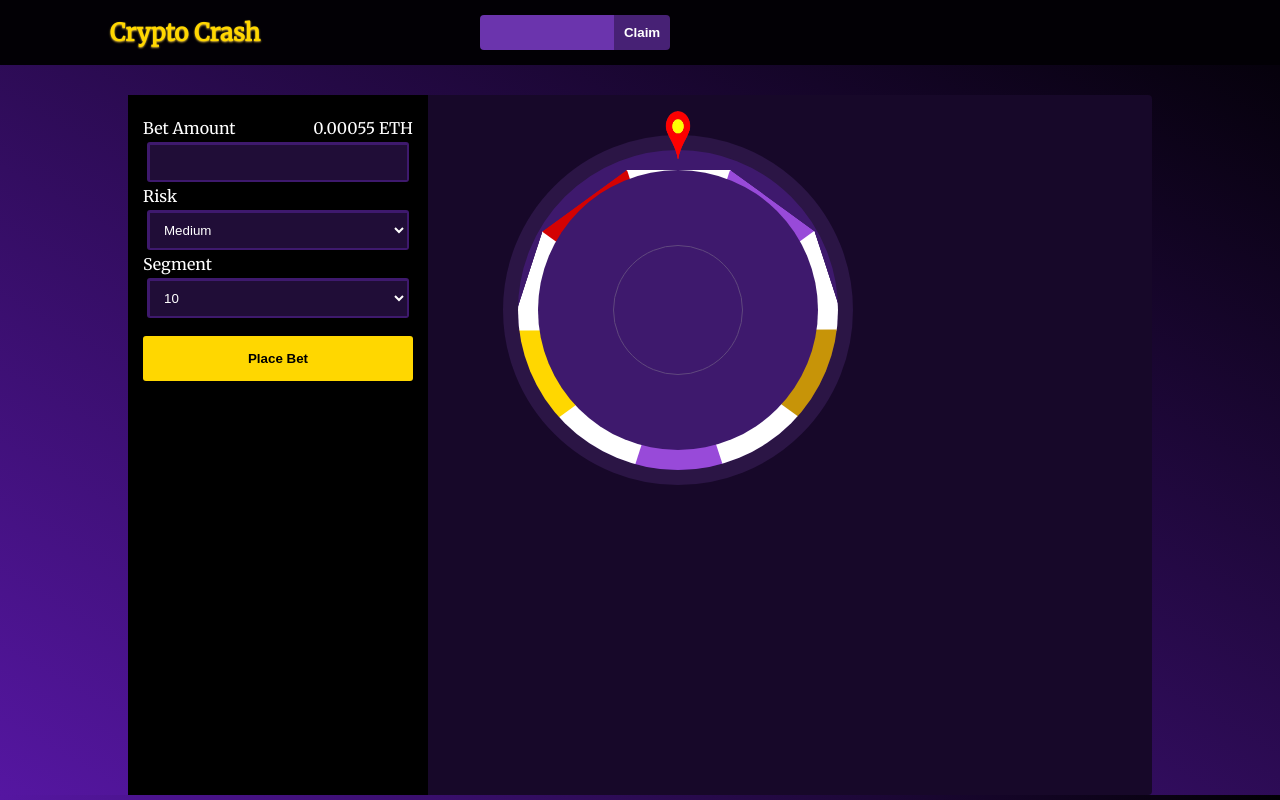
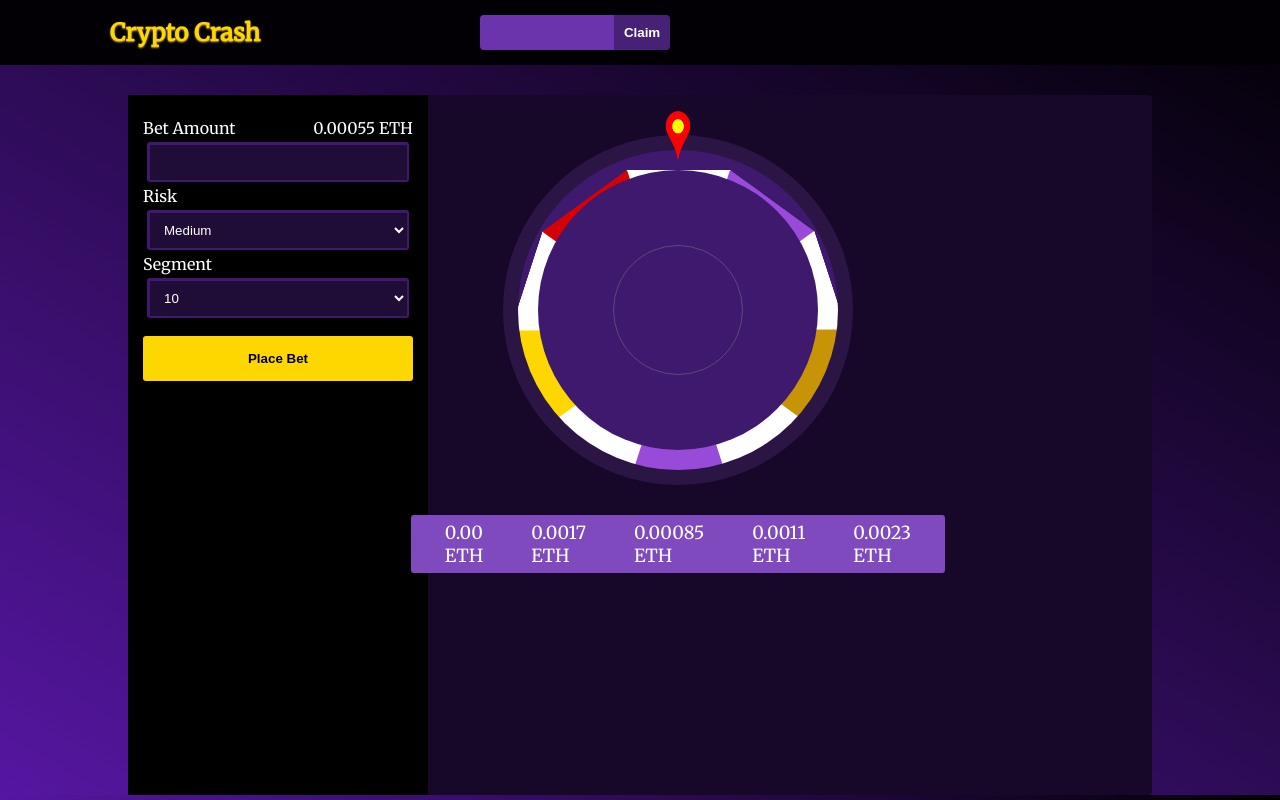
Before and after one commit to Barbara-Kavanaugh/Crypto-Project, a React (Create React App) app in the folder frontend/casino/: page / in a window 1280 px wide. Built offline with nearby package versions, Linux system fonts and the light colour scheme.

Commit message:
frontend mostly done

```diff
--- a/frontend/casino/src/components/Main/Main.js
+++ b/frontend/casino/src/components/Main/Main.js
@@ -125,6 +125,69 @@ const Main = () => {
                 </div>
               </div>
             </div>
+            <div className='result'>
+                  {
+                    risk=== 'Low' && <>
+                      <div className='show_result low'>
+                          <div className='span'>0.00 ETH</div>
+                          <div className={colorResponse=== 'white' ? 'white winColor bg-100' : 'white winColor'}></div>
+                      </div>
+
+                      <div className='show_result low'>
+                          <div className='span'>0.00085 ETH</div>
+                          <div className={colorResponse=== 'purple' ? 'purple winColor bg-100' : 'purple winColor'}></div>
+                      </div>
+
+                      <div className='show_result low'>
+                          <div className='span'>0.0011 ETH</div>
+                          <div className={colorResponse=== 'darkGold' ? 'darkGold winColor bg-100' : 'darkGold winColor'}></div>
+                      </div>
+                    </>
+                  }
+
+                  {
+                    risk=== 'Medium' && <>
+                      <div className='show_result medium'>
+                          <div className='span'>0.00 ETH</div>
+                          <div className={colorResponse=== 'white' ? 'white winColor bg-100' : 'white winColor'}></div>
+                      </div>
+
+                      <div className='show_result medium'>
+                          <div className='span'>0.0017 ETH</div>
+                          <div className={colorResponse=== 'gold' ? 'gold winColor bg-100' : 'gold winColor'}></div>
+                      </div>
+
+                      <div className='show_result medium'>
+                          <div className='span'>0.00085 ETH</div>
+                          <div className={colorResponse=== 'purple' ? 'purple winColor bg-100' : 'purple winColor'}></div>
+                      </div>
+
+                      <div className='show_result medium'>
+                          <div className='span'>0.0011 ETH</div>
+                          <div className={colorResponse=== 'darkGold' ? 'darkGold winColor bg-100' : 'darkGold winColor'}></div>
+                      </div>
+
+                      <div className='show_result medium'>
+                          <div className='span'>0.0023 ETH</div>
+                          <div className={colorResponse=== 'warning' ? 'warning winColor bg-100' : 'warning winColor'}></div>
+                      </div>
+                    </>
+                  }
+
+                  {
+                    risk=== 'High' && <>
+                     <div className='show_result high'>
+                        <div className='span'>0.00 ETH</div>
+                        <div className={colorResponse=== 'white' ? 'white winColor bg-100' : 'white winColor'}></div>
+                      </div>
+
+                      <div className='show_result high'>
+                            <div className='span'>0.003 ETH</div>
+                            <div className={colorResponse=== 'warning' ? 'warning winColor bg-100' : 'warning winColor'}></div>
+                      </div>
+                    </>
+                  }
+            </div>
           </div>
         </div>
       </div>
--- a/frontend/casino/src/components/styles/Main.scss
+++ b/frontend/casino/src/components/styles/Main.scss
@@ -35,6 +35,41 @@
                     img {
                         width: 25px;
                         height: 48px;
+                    }
+                }
+
+                .result {
+                    margin-top: 30px;
+                    display: flex;
+                    justify-content: center;
+                    align-items: center;
+
+                    .show_result.active {
+                        background-color: #8000ff;
+                    }
+
+                    .show_result.low {
+                        padding: 6px 60px;
+                    }
+
+                    .show_result.medium {
+                        padding: 6px 34px;
+                    }
+
+                    .show_result.high {
+                        padding: 6px 93px;
+                    }
+
+                    .show_result {
+                        color: white;
+                        font-size: 18px;
+                        margin: 0px -10px;
+                        border-radius: 3px;
+                        position: relative;
+                        height: 58px;
+                        background-color: #7f4abe;
+
+
                     }
                 }
 
```
